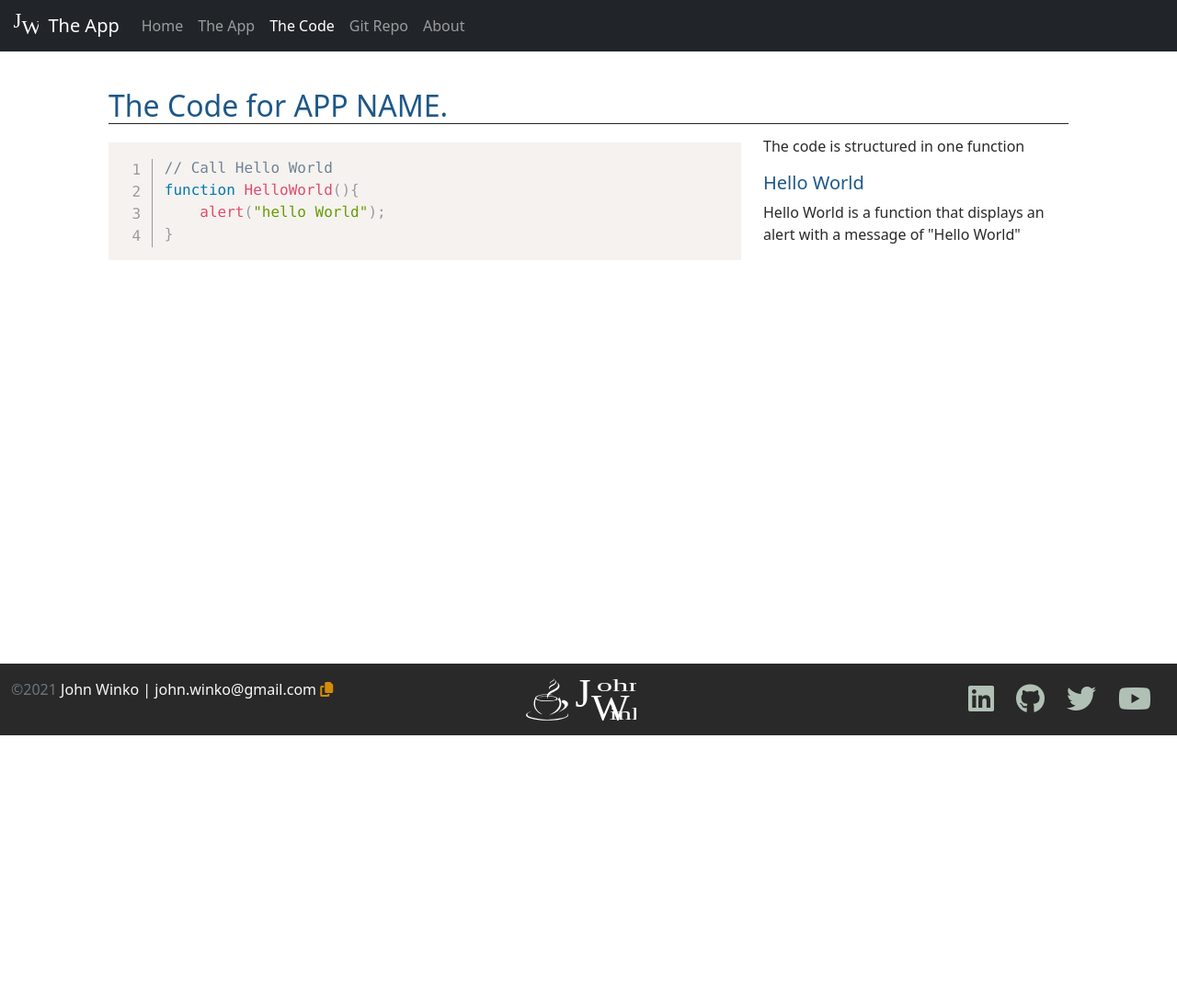
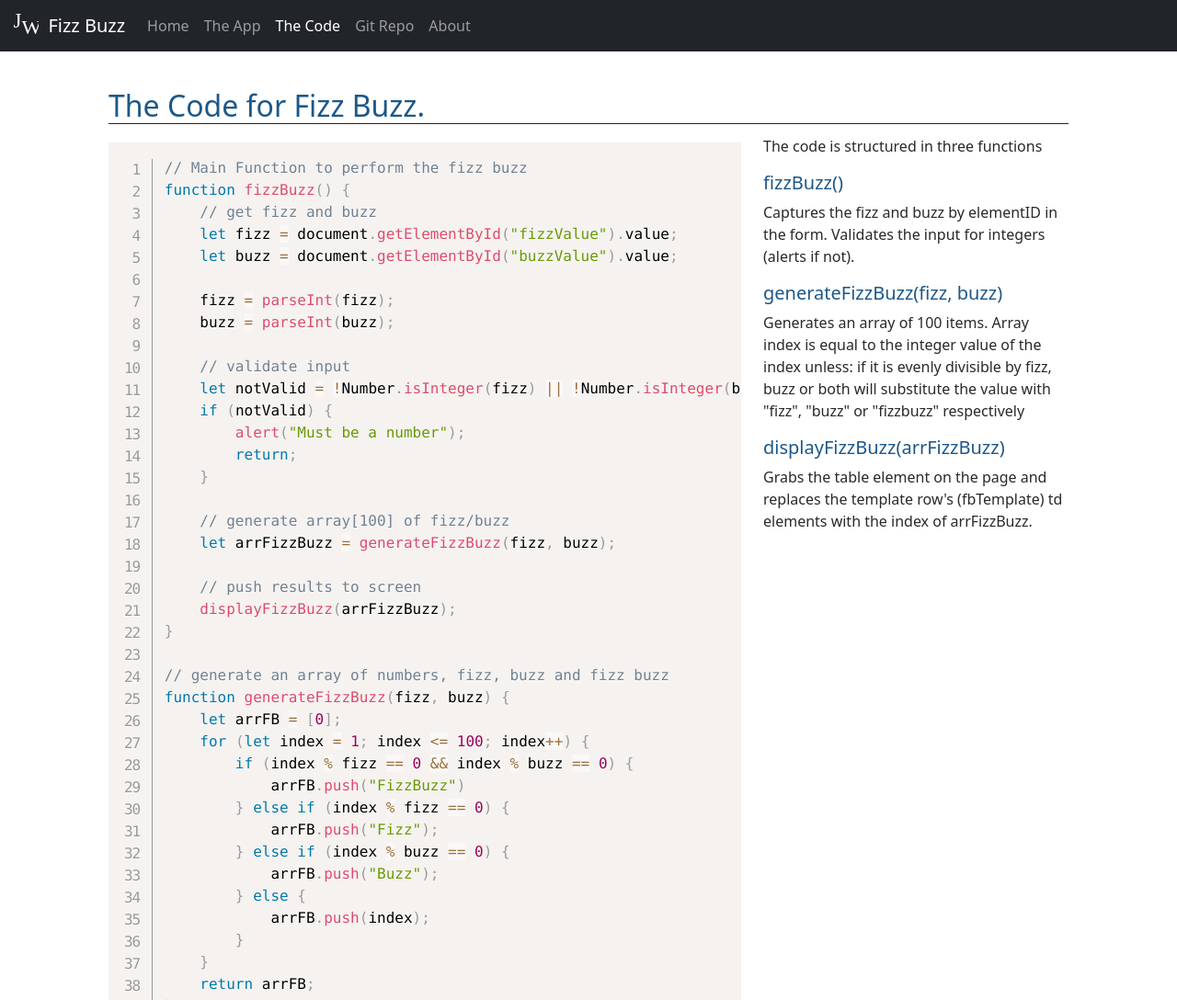
Before and after one commit to john-winko/CFBC_FizzBuzz, a plain HTML site: page code.html in a window 1280 px wide. Shown: the top 1088 px of the page at 92% size. Before the commit the page ends 800 px from the top, so only its background shows below. Drawn offline with nearby package versions, Linux system fonts and the light colour scheme.

Commit message:
tidied up names and links before looking at solution video

```diff
--- a/code.html
+++ b/code.html
@@ -2,7 +2,7 @@
 <html lang="en" class="h-100">
 
 <head>
-    <title>App Name: A Coding Project By John Winko</title>
+    <title>Fizz Buzz: A Coding Project By John Winko</title>
     <!-- Required meta tags -->
     <meta charset="utf-8">
     <meta name="viewport" content="width=device-width, initial-scale=1, shrink-to-fit=no">
@@ -25,7 +25,7 @@
     <nav class="navbar navbar-expand-md navbar-dark fixed-top bg-dark">
         <div class="container-fluid">
             <a class="navbar-brand" href="#"><img src="img/JW_white.svg" width="30" height="24"
-                    class="d-inline-block align-text-top">&nbsp; The App</a>
+                    class="d-inline-block align-text-top">&nbsp; Fizz Buzz</a>
             <button class="navbar-toggler" type="button" data-bs-toggle="collapse" data-bs-target="#navbarCollapse"
                 aria-controls="navbarCollapse" aria-expanded="false" aria-label="Toggle navigation">
                 <span class="navbar-toggler-icon"></span>
@@ -42,7 +42,7 @@
                         <a class="nav-link active" aria-current="page" href="code.html">The Code</a>
                     </li>
                     <li class="nav-item">
-                        <a class="nav-link" href="#">Git Repo</a>
+                        <a class="nav-link" href="https://github.com/john-winko/CFBC_FizzBuzz">Git Repo</a>
                     </li>
                     <li class="nav-item">
                         <a class="nav-link" target="_blank" href="https://www.johnwinko.com">About</a>
@@ -55,20 +55,94 @@
     <!-- === Main Section -->
     <main class="flex-shrink-0">
         <div class="container py-5 px-5 mt-5">
-            <h2 class="border-1 border-bottom border-dark">The Code for APP NAME.</h2>
+            <h2 class="border-1 border-bottom border-dark">The Code for Fizz Buzz.</h2>
             <div class="row row-cols-1 row-cols-md-2 pt-1">
                 <div class="col-lg-8">
                     <pre class="line-numbers"><code class="language-javascript">
-                        // Call Hello World
-                        function HelloWorld(){
-                            alert("hello World");
-                        }
+                        // Main Function to perform the fizz buzz
+function fizzBuzz() {
+    // get fizz and buzz
+    let fizz = document.getElementById("fizzValue").value;
+    let buzz = document.getElementById("buzzValue").value;
+
+    fizz = parseInt(fizz);
+    buzz = parseInt(buzz);
+
+    // validate input
+    let notValid = !Number.isInteger(fizz) || !Number.isInteger(buzz);
+    if (notValid) {
+        alert("Must be a number");
+        return;
+    }
+
+    // generate array[100] of fizz/buzz
+    let arrFizzBuzz = generateFizzBuzz(fizz, buzz);
+
+    // push results to screen
+    displayFizzBuzz(arrFizzBuzz);
+}
+
+// generate an array of numbers, fizz, buzz and fizz buzz
+function generateFizzBuzz(fizz, buzz) {
+    let arrFB = [0];
+    for (let index = 1; index <= 100; index++) {
+        if (index % fizz == 0 && index % buzz == 0) {
+            arrFB.push("FizzBuzz")
+        } else if (index % fizz == 0) {
+            arrFB.push("Fizz");
+        } else if (index % buzz == 0) {
+            arrFB.push("Buzz");
+        } else {
+            arrFB.push(index);
+        }
+    }
+    return arrFB;
+}
+
+// display fizzbuzz array onto screen in table format
+function displayFizzBuzz(arrFizzBuzz) {
+    let tableBody = document.getElementById("results");
+    let tableHeader = document.getElementById("fbHeader");
+    let fbTemplate = document.getElementById("fbTemplate");
+    tableBody.innerHTML = "";
+    tableBody.appendChild(tableHeader);
+
+    for (let i = 1; i < arrFizzBuzz.length; i += 5) {
+        const templateRow = document.importNode(fbTemplate, true);
+        rowCols = templateRow.querySelectorAll("td");
+
+        rowCols[0].classList.add(arrFizzBuzz[i]);
+        rowCols[0].textContent = arrFizzBuzz[i];
+
+        rowCols[1].classList.add(arrFizzBuzz[i + 1]);
+        rowCols[1].textContent = arrFizzBuzz[i + 1];
+
+        rowCols[2].classList.add(arrFizzBuzz[i + 2]);
+        rowCols[2].textContent = arrFizzBuzz[i + 2];
+
+        rowCols[3].classList.add(arrFizzBuzz[i + 3]);
+        rowCols[3].textContent = arrFizzBuzz[i + 3];
+
+        rowCols[4].classList.add(arrFizzBuzz[i + 4]);
+        rowCols[4].textContent = arrFizzBuzz[i + 4];
+
+        tableBody.appendChild(templateRow);
+    }
+}
                     </code></pre>
                 </div>
                 <div class="col-lg-4">
-                    <p>The code is structured in one function</p>
-                    <h5>Hello World</h5>
-                    <p>Hello World is a function that displays an alert with a message of "Hello World"</p>
+                    <p>The code is structured in three functions</p>
+                    <h5>fizzBuzz()</h5>
+                    <p>Captures the fizz and buzz by elementID in the form. Validates the input for integers (alerts if
+                        not). </p>
+                    <h5>generateFizzBuzz(fizz, buzz)</h5>
+                    <p>Generates an array of 100 items. Array index is equal to the integer value of the index unless:
+                        if it is evenly divisible by fizz, buzz or both will substitute the value with "fizz", "buzz" or
+                        "fizzbuzz" respectively </p>
+                    <h5>displayFizzBuzz(arrFizzBuzz)</h5>
+                    <p>Grabs the table element on the page and replaces the template row's (fbTemplate) td elements with
+                        the index of arrFizzBuzz.</p>
                 </div>
             </div>
         </div>
@@ -90,22 +164,22 @@
                 <div class="col d-flex align-items-center justify-content-center justify-content-lg-end">
                     <div class="row">
                         <div class="col social">
-                            <a href="#" target="_blank">
+                            <a href="https://www.linkedin.com/in/john-winko/" target="_blank">
                                 <i class="fab fa-linkedin fa-2x"></i>
                             </a>
                         </div>
                         <div class="col social">
-                            <a href="#" target="_blank">
+                            <a href="https://github.com/john-winko" target="_blank">
                                 <i class="fab fa-github fa-2x"></i>
                             </a>
                         </div>
                         <div class="col social">
-                            <a href="#" target="_blank">
+                            <a href="https://twitter.com/JohnWinko" target="_blank">
                                 <i class="fab fa-twitter fa-2x"></i>
                             </a>
                         </div>
                         <div class="col social">
-                            <a href="#" target="_blank">
+                            <a href="https://www.facebook.com/john.winko" target="_blank">
                                 <i class="fab fa-youtube fa-2x"></i>
                             </a>
                         </div>
--- a/css/site.css
+++ b/css/site.css
@@ -73,9 +73,15 @@ main>.container {
     bottom: 0;
     width: 100%;
 }
-.Fizz, .Buzz{
-    font-weight: bold;
+
+#fbTemplate td.Fizz{
+    color:blue;
 }
+
+#fbTemplate td.Buzz{
+    color: green;
+}
+
 #fbTemplate td.FizzBuzz{
     font-weight: bolder;
     color: #ff0000;
```
Also changed, not shown: app.html (+11 -13 lines), index.html (+13 -22 lines), js/site.js (+16 -18 lines).
